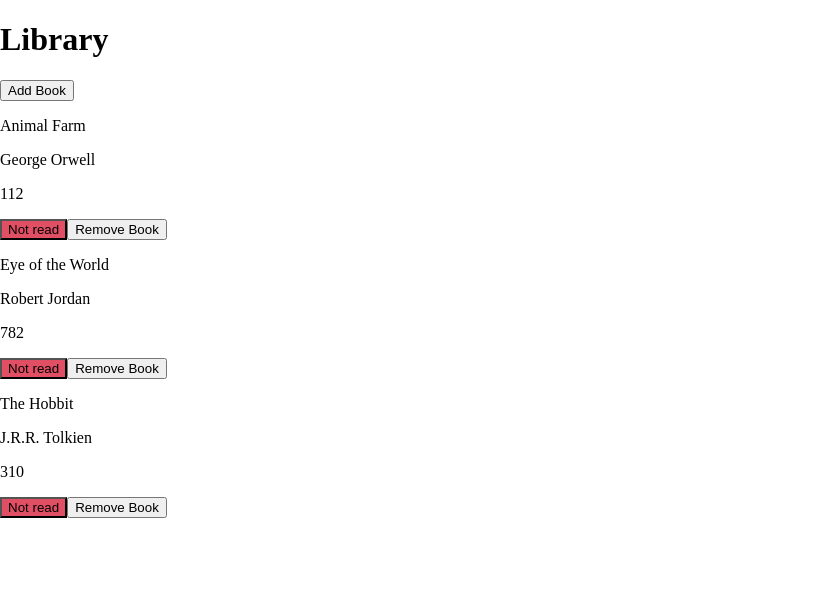
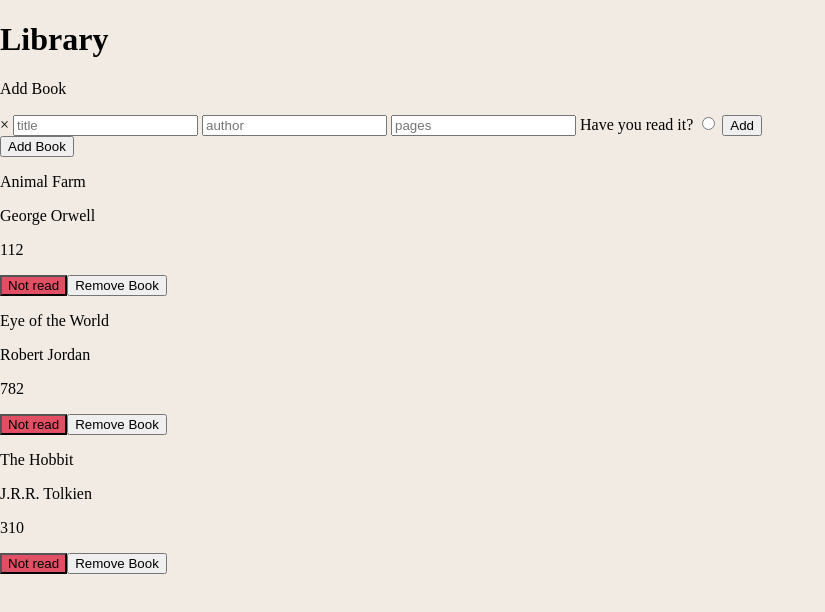
Before and after one commit to jarguello1/library-top, a plain HTML site: page index.html in a window 1280 px wide. Both pictures are taken after a click on the button "Add Book". Shown: the whole page, without its empty margins (0-825 px from the left). Drawn offline with Linux system fonts and the light colour scheme.

Commit message:
Add form behavior
Add html elements for form to add book to library.
Add buttons to open and close the form.

```diff
--- a/index.html
+++ b/index.html
@@ -13,6 +13,18 @@
         <h1>Library</h1>
     </header>
     <div id="container">
+        <form action="post" id="bookInput">
+            <p>Add Book</p>
+            <span id="close">&times;</span>
+            <input type="text" name="bookTitle" id="bookTitle" placeholder="title">
+            <input type="text" name="bookAuthor" id="bookAuthor" placeholder="author">
+            <input type="number" name="bookPages" id="bookPages" placeholder="pages">
+
+            <label for="isRead">Have you read it?</label>
+            <input type="radio" name="isRead" id="isRead">
+
+            <button type="submit" form="bookInput" id="submitBook">Add</button>
+        </form>
         <button id="addBook">Add Book</button>
     </div>
 </body>
--- a/script.js
+++ b/script.js
@@ -70,3 +70,20 @@ function createBookCard(book) {
 }
 
 myLibrary.forEach(book => createBookCard(book));
+
+
+function closeWindow (e) {
+    const bookForm = document.getElementById('bookInput');
+    bookForm.style.display = 'none';
+}
+
+function openWindow () {
+    const bookForm = document.getElementById('bookInput');
+    bookForm.style.display = 'block';
+}
+
+const addBook = document.getElementById('addBook');
+addBook.addEventListener('click', openWindow);
+
+const closeForm = document.getElementById('close');
+closeForm.addEventListener('click', closeWindow)
--- a/style.css
+++ b/style.css
@@ -5,4 +5,9 @@ body {
     width: 100%;
     margin: 0px;
     padding: 0px;
+    background-color: rgb(241, 235, 227);
 }
+
+form#bookInput {
+    display: none;
+}
```
